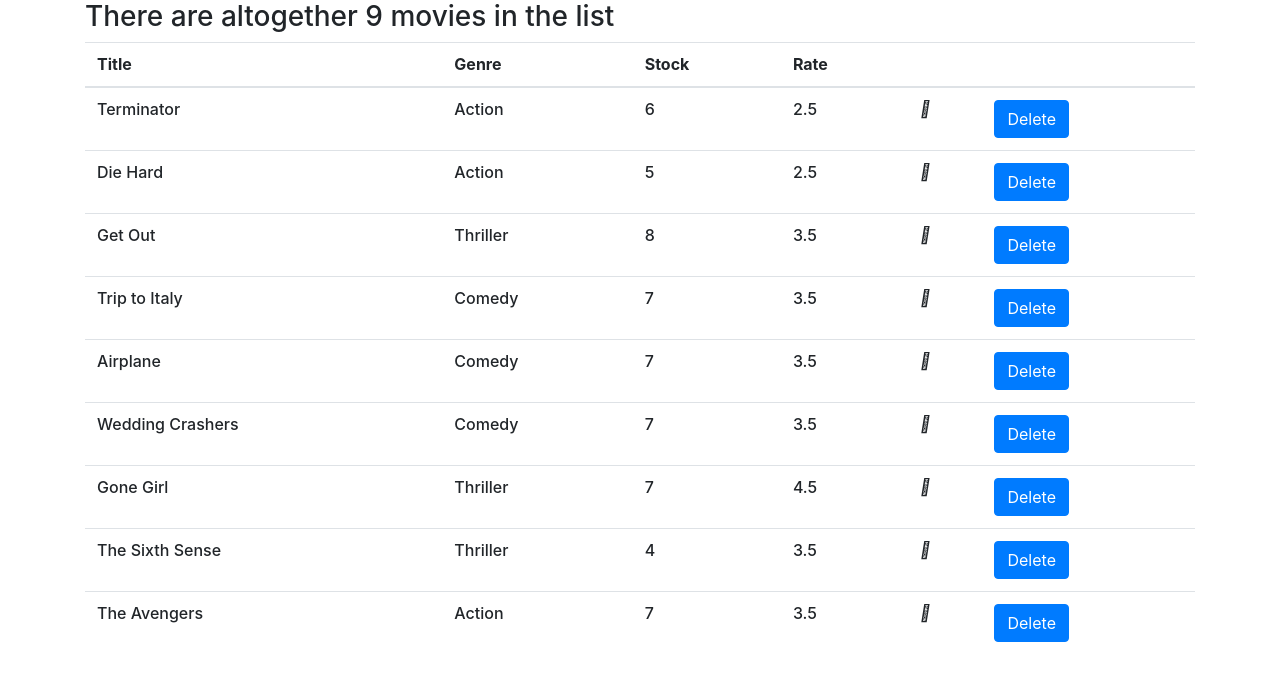
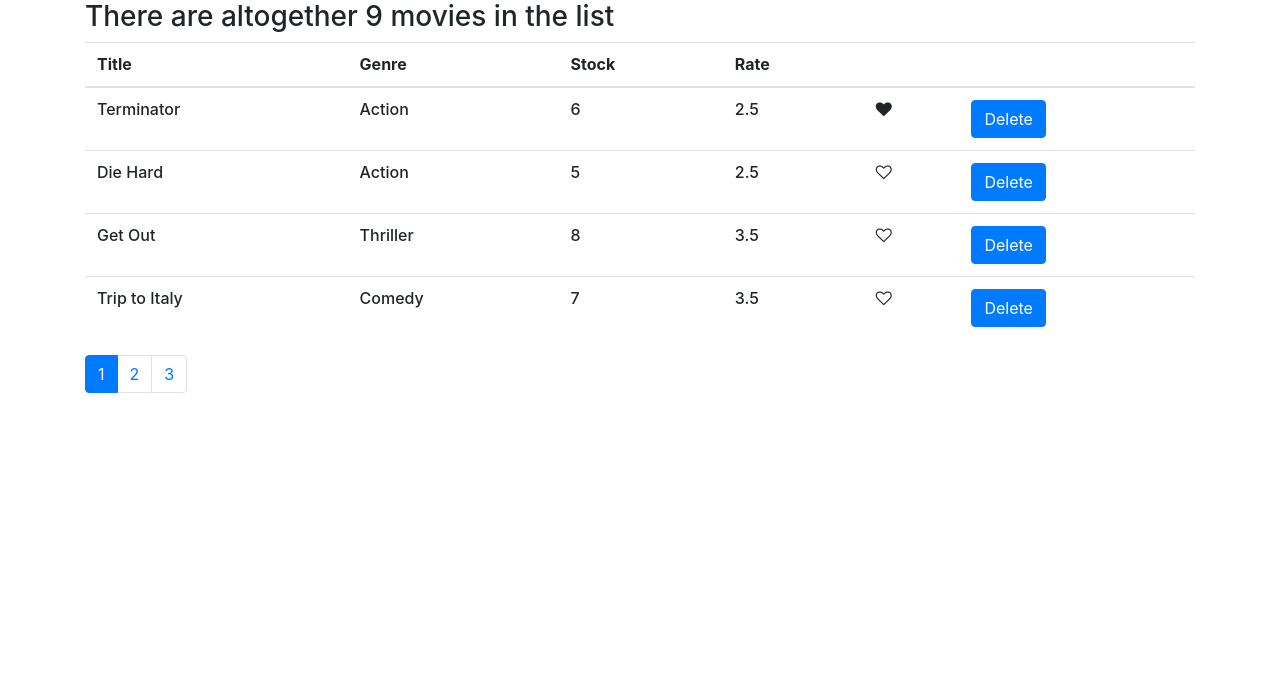
Before and after one commit to sagar-ze/moviesUI, a React (Create React App) app: page / in a window 1280 px wide. Shown: the top 680 px of the page. Built offline with nearby package versions, Linux system fonts and the light colour scheme.

Commit message:
Added pagination

```diff
--- a/src/components/common/like.jsx
+++ b/src/components/common/like.jsx
@@ -1,10 +1,16 @@
 import React, { Component } from 'react';
-
-
+import Button from '@material-ui/core/Button';
 class Like extends Component {
   state = {}
   render() {
-    return (<i className="fas fa-camera" alt="sagar"></i>);
+    let classes = "fa fa-heart";
+    if (!this.props.liked) classes += "-o"
+
+    return (<div>
+
+      <i onClick={this.props.onClick} style={{ cursor: "pointer" }} className={classes} aria-hidden="true"></i>
+
+    </div>)
   }
 }
 
--- /dev/null
+++ b/src/components/common/pagination.jsx
@@ -0,0 +1,21 @@
+import React, { Component } from 'react';
+import _ from 'lodash';
+const Pagination = props => {
+  const { pageSize, itemCount, currentPage } = props;
+  const pageCount = Math.ceil(itemCount / pageSize);
+  if (pageCount === 1) return null;
+  const pages = _.range(1, pageCount + 1);
+
+
+  return (
+    <nav>
+      <ul className="pagination">
+        {pages.map(page => (
+          <li key={page} className={page === currentPage ? 'page-item active' : 'page-item'}><a className="page-link" onClick={() => props.onPageChange(page)} style={{ cursor: "pointer" }}>{page}</a></li>
+        ))}
+
+      </ul>
+    </nav>);
+}
+
+export default Pagination;
--- a/src/components/movies.jsx
+++ b/src/components/movies.jsx
@@ -1,19 +1,36 @@
 import React, { Component } from "react";
 import { getMovies } from "../services/fakeMovieService";
 import Like from './common/like';
-
+import Pagination from './common/pagination';
+import { paginate } from '../utils/paginate';
 class Movies extends Component {
 	state = {
-		movies: getMovies()
+		movies: getMovies(),
+		currentPage: 1,
+		pageSize: 4
 	};
 	handleDelete = movie => {
 		const movies = this.state.movies.filter(m => m._id !== movie._id);
 		this.setState({ movies: movies });
 	};
+
+	handleLiked = (movie) => {
+		const movies = [...this.state.movies]
+		const index = movies.indexOf(movie)
+		movies[index] = { ...movies[index] }
+		movies[index].liked = !movies[index].liked
+		this.setState({ movies })
+	}
+
+	handlePageChange = page => {
+		this.setState({ currentPage: page })
+	}
 	render() {
 		const { length: movieCount } = this.state.movies;
+		const { currentPage, pageSize, movies: allMovies } = this.state;
 		if (movieCount === 0)
 			return <p>There is no movie available in the database</p>;
+		const movies = paginate(allMovies, currentPage, pageSize)
 		return (
 			<React.Fragment>
 				<h3>There are altogether {movieCount} movies in the list</h3>
@@ -30,14 +47,14 @@ class Movies extends Component {
 							</tr>
 						</thead>
 						<tbody>
-							{this.state.movies.map(movie => (
+							{movies.map(movie => (
 								<tr key={movie._id}>
 									<td>{movie.title}</td>
 									<td>{movie.genre.name}</td>
 									<td>{movie.numberInStock}</td>
 									<td>{movie.dailyRentalRate}</td>
 									<td>
-										<Like />
+										<Like liked={movie.liked} onClick={() => this.handleLiked(movie)} />
 									</td>
 									<td>
 										<button
@@ -51,6 +68,11 @@ class Movies extends Component {
 						</tbody>
 					</table>
 				</h6>
+				<Pagination
+					pageSize={this.state.pageSize}
+					currentPage={this.state.currentPage}
+					itemCount={movieCount}
+					onPageChange={this.handlePageChange} />
 			</React.Fragment>
 		);
 	}
--- /dev/null
+++ b/src/utils/paginate.js
@@ -0,0 +1,11 @@
+import _ from "lodash";
+
+export function paginate(items, pageNumber, pageSize) {
+
+  const startIndex = (pageNumber - 1) * pageSize;
+  return _(items)
+    .slice(startIndex)
+    .take(pageSize)
+    .value();
+
+}
```
Also changed, not shown: package.json (+8 -0 lines), src/services/fakeMovieService.js (+37 -11 lines), 2 other files (tests, documents, lock files or other folders).
